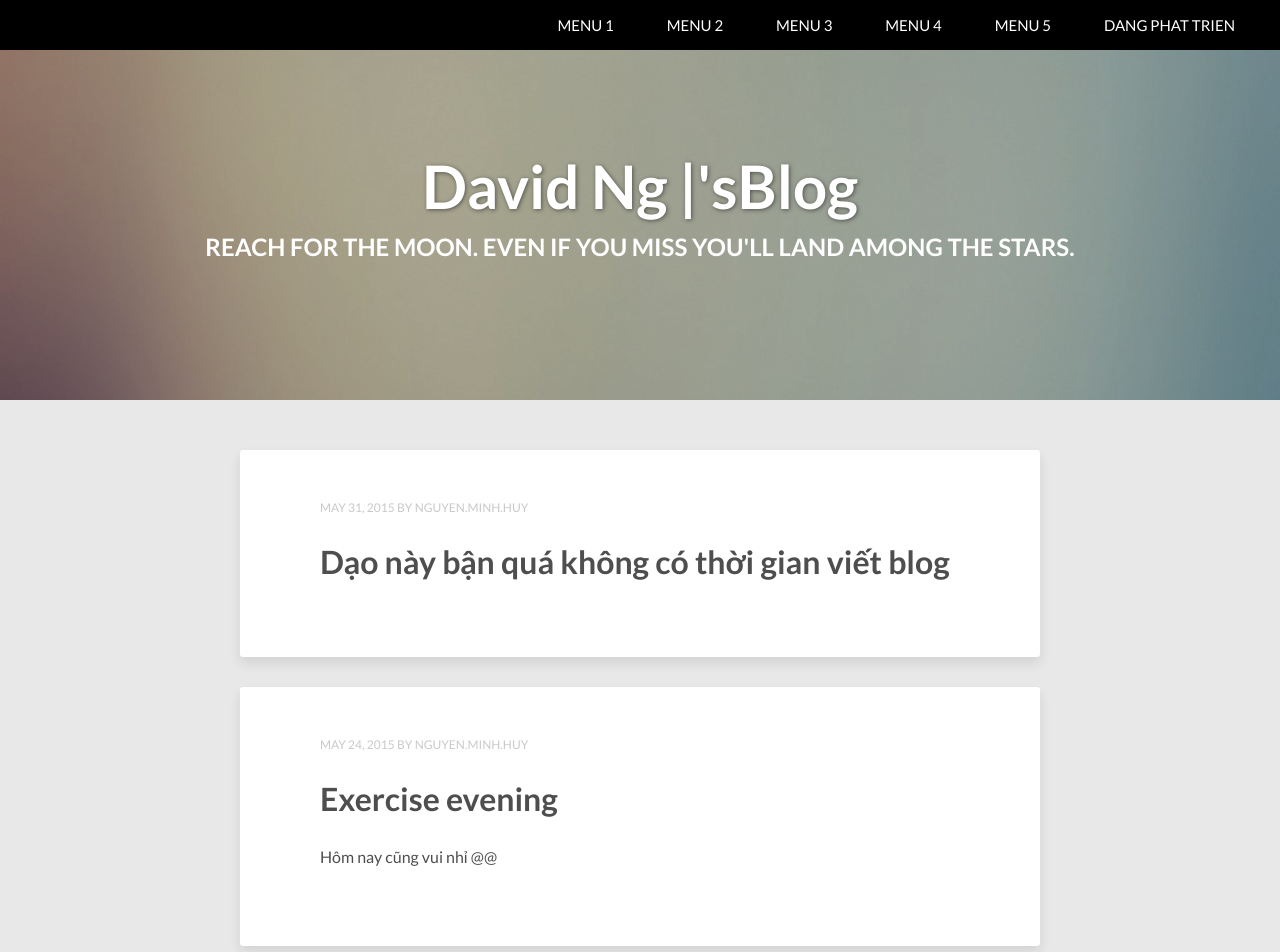
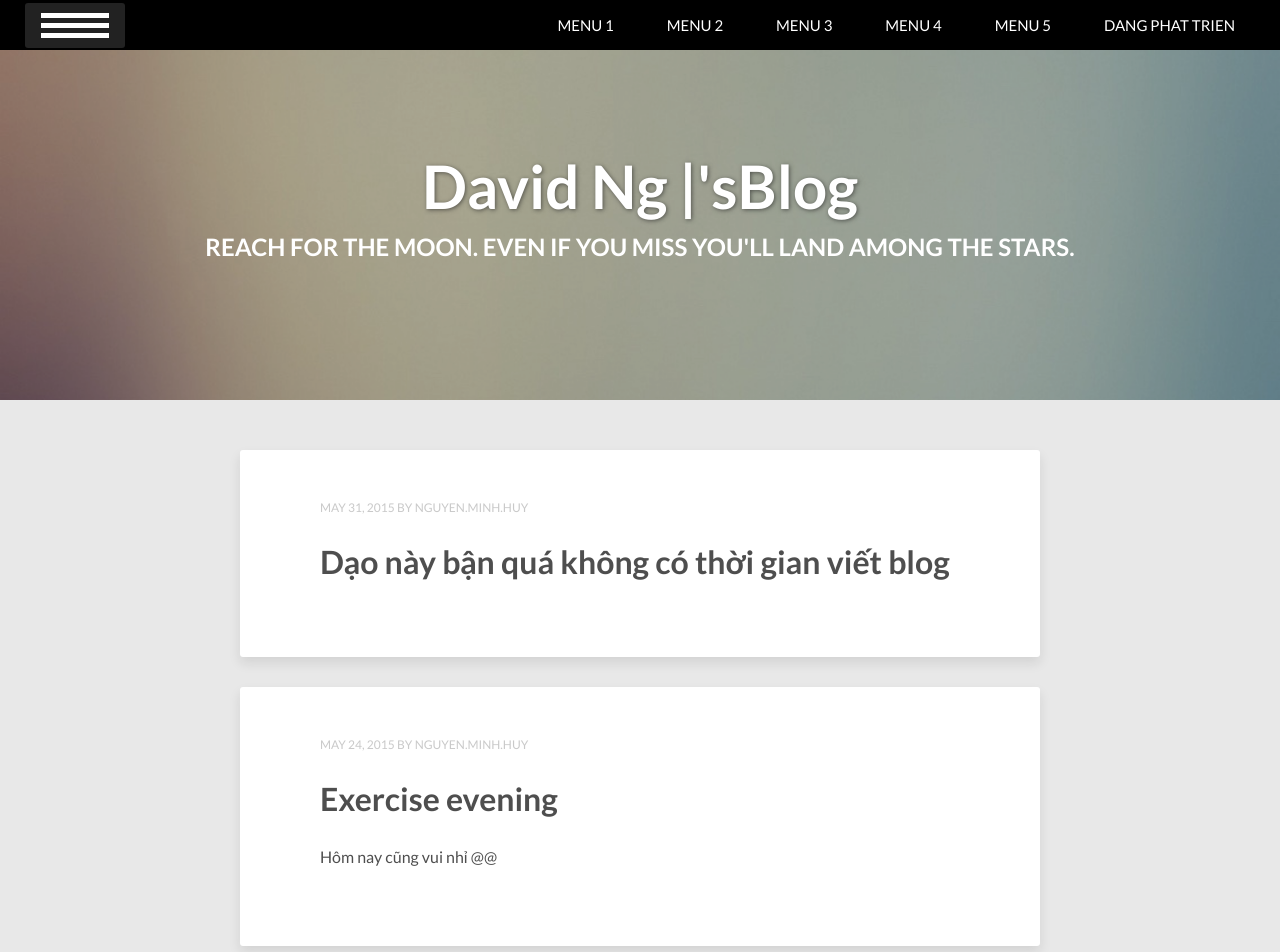
Before and after one commit to vareisen/vareisen.github.io, a Jekyll site: the page built from index.html, in a window 1280 px wide and 1400 px high. Shown: the top 952 px of the window. Built offline with Jekyll 4.4.1, drawn with Linux system fonts in a browser that asks for light colours; the list of posts is cut into pages by our own code.

Commit message:
Update _dl-menu.scss

```diff
--- a/_sass/_dl-menu.scss
+++ b/_sass/_dl-menu.scss
@@ -3,7 +3,7 @@
 	position: absolute;
 	top: 0;
 	left: 0;
-	z-index: 1000;
+	z-index: 1002;
 	-webkit-perspective: 1000px;
 	-moz-perspective: 1000px;
 	perspective: 1000px;
```
